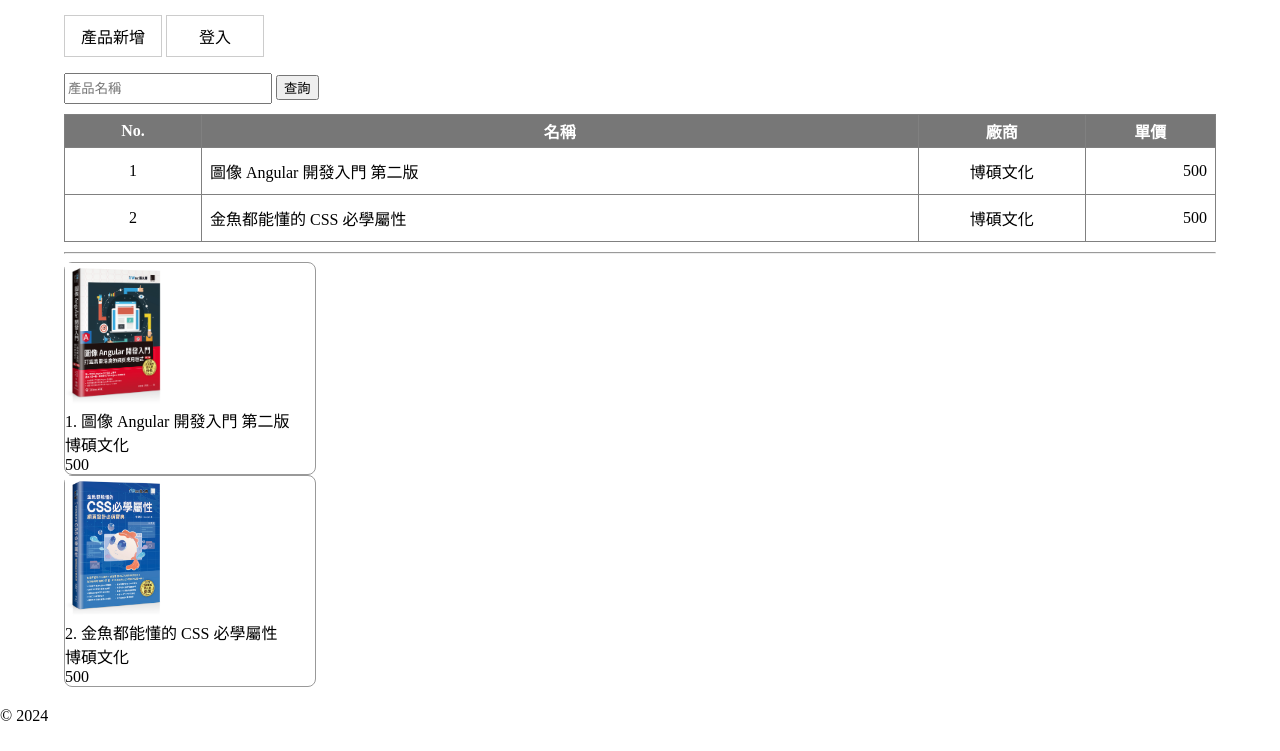
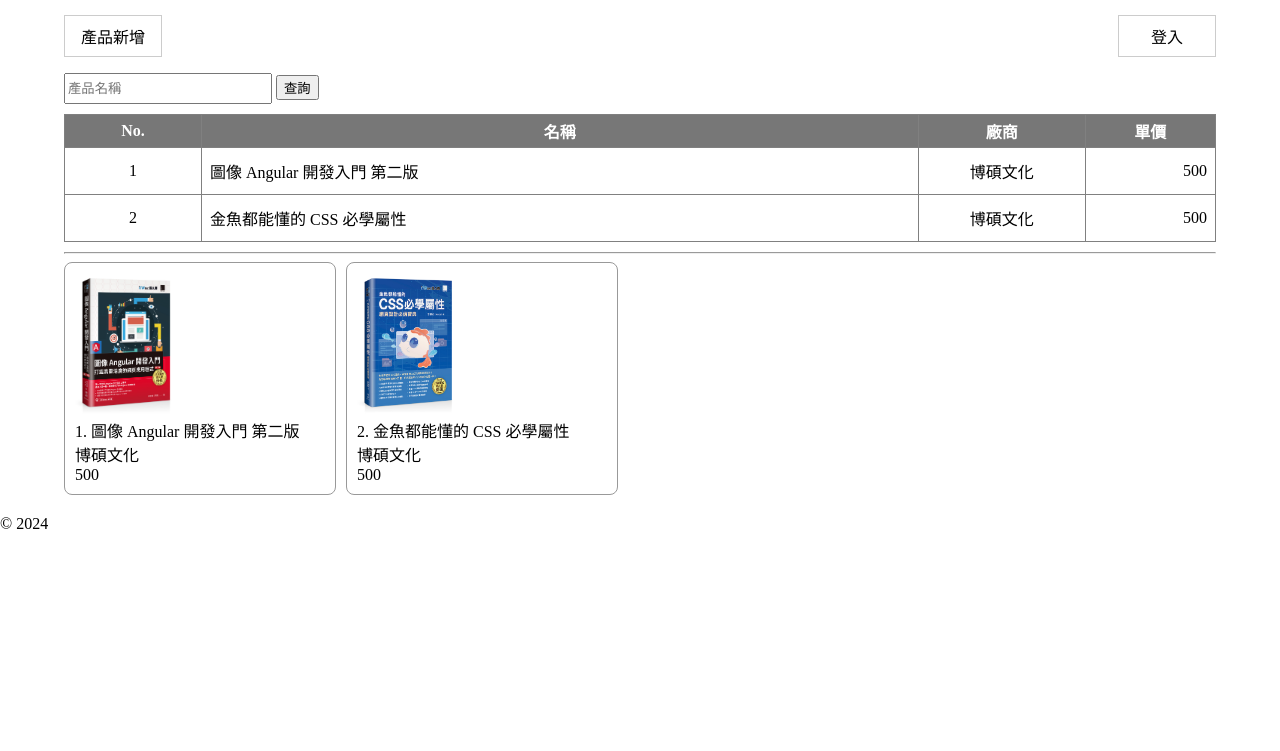
Before and after one commit to Wednesday1112/mcu-113-1-web-10160120, a plain HTML site: page src/index.html in a window 1280 px wide. Shown: the part 49-800 px from the top of the page. Drawn offline with Linux system fonts and the light colour scheme.

Commit message:
feat(css): 產品卡片清單排版實作

```diff
--- a/src/index.html
+++ b/src/index.html
@@ -46,6 +46,7 @@
         </tr>
       </table>
       <hr />
+      <div class="card-container">
         <div class="card">
           <img src="./assets/images/angular.jpg" alt="Angular" width="100" />
           <div>
@@ -64,6 +65,7 @@
           <div>博碩文化</div>
           <div>500</div>
         </div>
+      </div>
     </section>
     <footer>© 2024</footer>
   </body>
--- a/src/style.css
+++ b/src/style.css
@@ -18,8 +18,10 @@ nav {
 }
 
 ul {
-  padding: 0;
+  padding-left: 0;
   list-style: none;
+  display: flex;
+  justify-content: space-between;
 }
 
 ul > li {
@@ -36,12 +38,6 @@ a:hover,
 a:focus {
   color: black;
   text-decoration: none;
-}
-
-.card {
-  border: solid 1px #999;
-  border-radius: 8px;
-  width: 250px;
 }
 
 input[type="text"] {
@@ -90,3 +86,16 @@ td.price {
 footer {
   margin-top: 20px;
 }
+
+.card-container {
+  display: flex;
+  flex-direction: row;
+  gap: 10px;
+}
+
+.card {
+  border: solid 1px #999;
+  padding: 10px;
+  border-radius: 8px;
+  flex-basis: 250px;
+}
```
Lines whose indentation alone changed are shown as unchanged.
